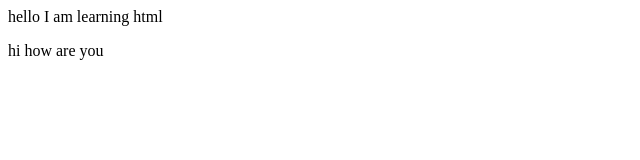
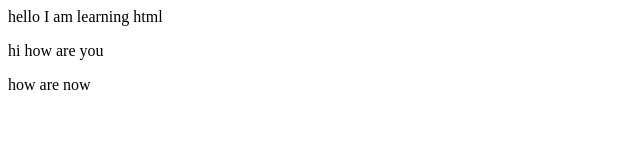
Before and after one commit to aditya123rtryttrtt/searchingTechnique, a plain HTML site: page repo/index2.html in a window 1280 px wide. Shown: the full height of the page, 0-640 px from the left. Drawn offline with Linux system fonts and the light colour scheme.

Commit message:
updated
hi

```diff
--- a/repo/index2.html
+++ b/repo/index2.html
@@ -5,5 +5,6 @@
     <body>
         <p>hello I am learning html</p>
         <p>hi how are you</p>
+        <p>how are now</p>
     </body>
 </html>
```
